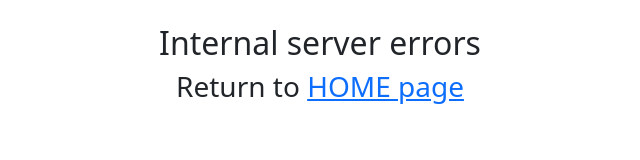
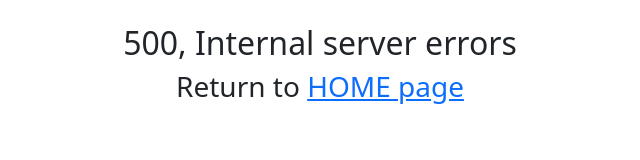
Before and after one commit to HahaYIHAN/207, a plain HTML site: page events/templates/500.html in a window 1280 px wide. Shown: the whole page, without its empty margins (320-960 px from the left). Drawn offline with nearby package versions, Linux system fonts and the light colour scheme.

Commit message:
add err handling for 500

```diff
--- a/events/templates/500.html
+++ b/events/templates/500.html
@@ -10,7 +10,7 @@
 </head>
 <body>
     <div class="container text-center mt-4">
-        <h2>Internal server errors</h2>
+        <h2>500, Internal server errors</h2>
         <h3>Return to <a href="/">HOME page</a></h3>
     </div>
 </body>
```
